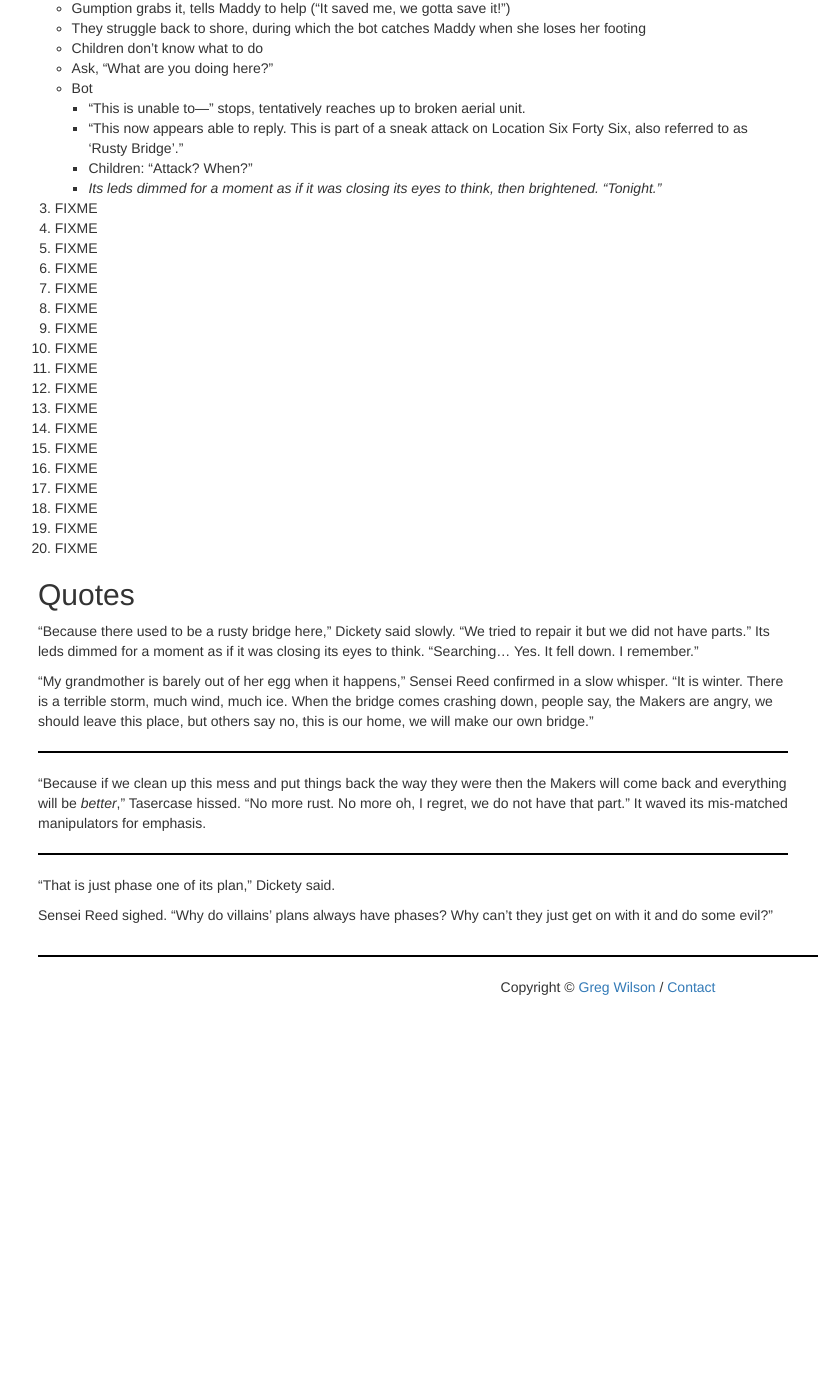
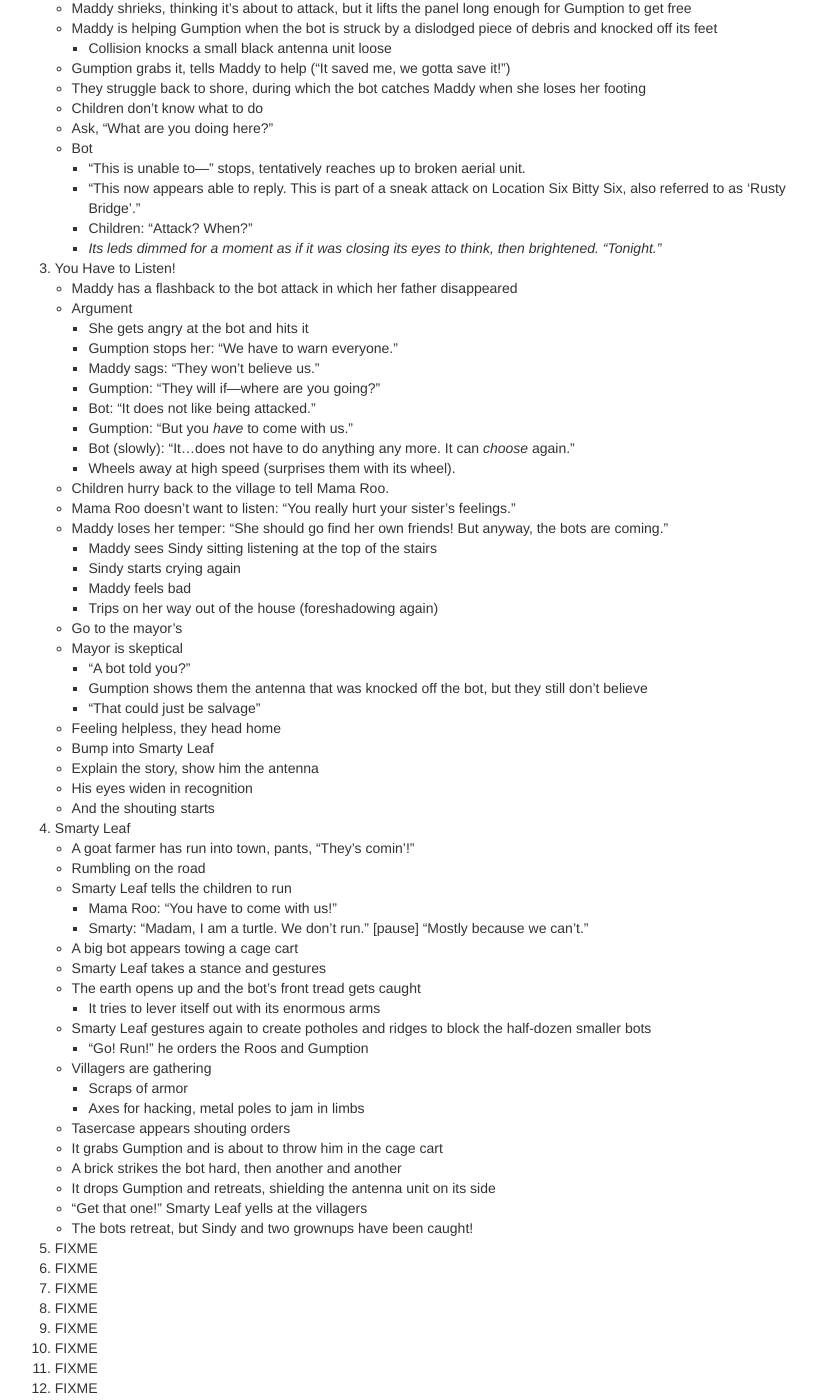
Before and after one commit to gvwilson/sensibleadventures, a Jekyll site: the page built from shapers/story.md, in a window 1280 px wide and 1400 px high, scrolled down 1703 px. Shown: the whole window, without its empty margins (32-850 px from the left). Built offline with Jekyll 4.4.1, drawn with Linux system fonts in a browser that asks for light colours; nearby versions of some CDN libraries; library files that are not in the unit come from our copies; before the commit the page ends 2710 px from its top, so only the background shows below that; some of the changed text lies outside the part shown.

Commit message:
Outlining some more chapters

```diff
--- a/shapers/story.md
+++ b/shapers/story.md
@@ -35,9 +35,9 @@
     -   Gumption's second cousin once removed, and a bully
     -   Jokes that the only good thing about books is how the glue tastes
     -   When he calls Madica a "scratcher", Sindy jumps him (which is when we discover her shaping)
--   Sensei Reed: a 200-year-old turtle
+-   Smarty Leaf: a 200-year-old turtle
     -   Was once the village's schoolteacher, now mostly sleeps, but lends books to children
-    -   Turns out to be a powerful air shaper
+    -   Turns out to be a powerful earth shaper
     -   When Sindy discovers her gift, he takes her as an apprentice
 -   Mayor Lupus
     -   A wolf (as Mama Roo says, "A *very* alpha female.")
@@ -70,36 +70,85 @@
 
 Each chapter is 1500-1800 words.
 
-1.  Salvage
+1.  Salvage!
     -   Afternoon, chores over
-    -   Maddy and Gumption return books to Sensei Reed and borrow new ones
+    -   Maddy and Gumption return books to Smarty Leaf and borrow new ones
     -   Sindy is waiting when they come out
     -   Maddy orders her home (character development)
         -   When Sindy gets upset, Maddy drops her book
         -   "Look what you made me do!" says Maddy (foreshadowing - turns out Sindy *did* make her do it)
     -   Bluster shows up and bullies them
+        -   "You think you're some kinda smarties?"
     -   Maddy and Gumption sneak away to the river to get away from everything
+        -   Mention that they go past the brick wall that Mayor Lupus has been building forever
     -   Salvage has washed up
     -   They know they should go tell adults, but Gumption is angry about Bluster's bullying
     -   Tries to drag some solar panels out of the water
     -   They shift, trapping his foot, then shift again, pulling him under the water!
     -   A rasping voice, "Alert!  Danger!  Extricate!  Extricate!"
-2.
+2.  A Stranger!
     -   A battered bot bursts out of hiding
     -   Maddy shrieks, thinking it's about to attack, but it lifts the panel long enough for Gumption to get free
     -   Maddy is helping Gumption when the bot is struck by a dislodged piece of debris and knocked off its feet
-        -   Collision knocks a small black aerial unit loose
+        -   Collision knocks a small black antenna unit loose
     -   Gumption grabs it, tells Maddy to help ("It saved me, we gotta save it!")
     -   They struggle back to shore, during which the bot catches Maddy when she loses her footing
     -   Children don't know what to do
     -   Ask, "What are you doing here?"
     -   Bot
         -   "This is unable to---" stops, tentatively reaches up to broken aerial unit.
-        -   "This now appears able to reply.  This is part of a sneak attack on Location Six Forty Six, also referred to as 'Rusty Bridge'."
+        -   "This now appears able to reply.  This is part of a sneak attack on Location Six Bitty Six, also referred to as 'Rusty Bridge'."
         -   Children: "Attack? When?"
         -   *Its leds dimmed for a moment as if it was closing its eyes to think, then brightened.  "Tonight."*
-3.  FIXME
-4.  FIXME
+3.  You Have to Listen!
+    -   Maddy has a flashback to the bot attack in which her father disappeared
+    -   Argument
+        -   She gets angry at the bot and hits it
+        -   Gumption stops her: "We have to warn everyone."
+        -   Maddy sags: "They won't believe us."
+        -   Gumption: "They will if---where are you going?"
+        -   Bot: "It does not like being attacked."
+        -   Gumption: "But you *have* to come with us."
+        -   Bot (slowly): "It...does not have to do anything any more.  It can *choose* again."
+        -   Wheels away at high speed (surprises them with its wheel).
+    -   Children hurry back to the village to tell Mama Roo.
+    -   Mama Roo doesn't want to listen: "You really hurt your sister's feelings."
+    -   Maddy loses her temper: "She should go find her own friends!  But anyway, the bots are coming."
+        -   Maddy sees Sindy sitting listening at the top of the stairs
+        -   Sindy starts crying again
+        -   Maddy feels bad
+        -   Trips on her way out of the house (foreshadowing again)
+    -   Go to the mayor's
+    -   Mayor is skeptical
+        -   "A bot told you?"
+        -   Gumption shows them the antenna that was knocked off the bot, but they still don't believe
+        -   "That could just be salvage"
+    -   Feeling helpless, they head home
+    -   Bump into Smarty Leaf
+    -   Explain the story, show him the antenna
+    -   His eyes widen in recognition
+    -   And the shouting starts
+4.  Smarty Leaf
+    -   A goat farmer has run into town, pants, "They's comin'!"
+    -   Rumbling on the road
+    -   Smarty Leaf tells the children to run
+        -   Mama Roo: "You have to come with us!"
+        -   Smarty: "Madam, I am a turtle.  We don't run." [pause] "Mostly because we can't."
+    -   A big bot appears towing a cage cart
+    -   Smarty Leaf takes a stance and gestures
+    -   The earth opens up and the bot's front tread gets caught
+        -   It tries to lever itself out with its enormous arms
+    -   Smarty Leaf gestures again to create potholes and ridges to block the half-dozen smaller bots
+        -   "Go!  Run!" he orders the Roos and Gumption
+    -   Villagers are gathering
+        -   Scraps of armor
+        -   Axes for hacking, metal poles to jam in limbs
+    -   Tasercase appears shouting orders
+    -   It grabs Gumption and is about to throw him in the cage cart
+    -   A brick strikes the bot hard, then another and another
+    -   It drops Gumption and retreats, shielding the antenna unit on its side
+    -   "Get that one!" Smarty Leaf yells at the villagers
+    -   The bots retreat, but Sindy and two grownups have been caught!
 5.  FIXME
 6.  FIXME
 7.  FIXME
@@ -115,7 +164,10 @@
 17. FIXME
 18. FIXME
 19. FIXME
-20. FIXME
+20. The Beginning
+    -   Last scene is Dickety in the Roos' house
+    -   Sees the picture of Papa Roo
+    -   "It remembers this from Heck.  It---*they*---is in Heck."
 
 ## Quotes
 
@@ -128,7 +180,7 @@
 I remember."
 
 "My grandmother is barely out of her egg when it happens,"
-Sensei Reed confirmed in a slow whisper.
+Smarty Leaf confirmed in a slow whisper.
 "It is winter.
 There is a terrible storm,
 much wind,
@@ -154,6 +206,12 @@
 
 "That is just phase one of its plan," Dickety said.
 
-Sensei Reed sighed.
+Smarty Leaf sighed.
 "Why do villains' plans always have phases?
 Why can't they just get on with it and do some evil?"
+
+## Notes
+
+-   Use "they" as the only singular pronoun, rather than "he" or "she"
+    -   "If they wants to do it..." (singular form of verb)
+-   Use "it" for bots, who refer to themselves as "it"
```
